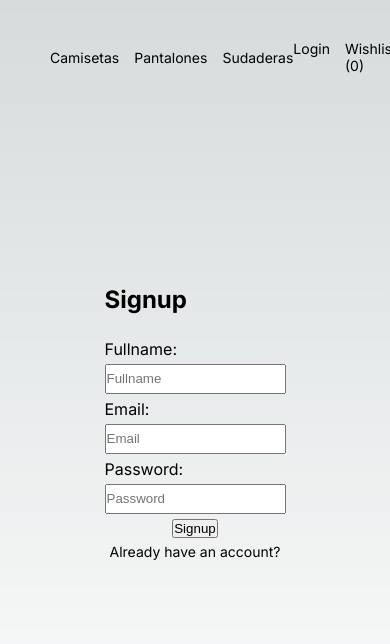
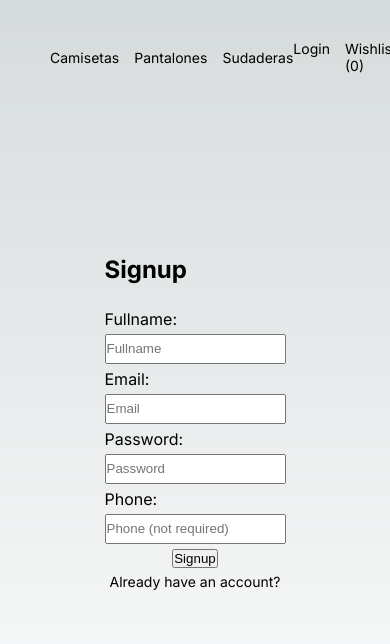
Before and after one commit to Jupiter-roll/ecommerce-template, a Next.js app: page /register in a window 390 px wide. Shown: the top 644 px of the page. Built offline with nearby package versions, Linux system fonts and the light colour scheme; no server answers; the database is empty.

Commit message:
phone number register

```diff
--- a/src/app/api/auth/signup/route.ts
+++ b/src/app/api/auth/signup/route.ts
@@ -8,7 +8,7 @@ export async function POST(request: Request) {
   try {
     await connectDB();
 
-    const { fullname, email, password } = await request.json();
+    const { fullname, email, password, phone } = await request.json();
 
     if (password.length < 6) {
       return NextResponse.json(
@@ -31,6 +31,7 @@ export async function POST(request: Request) {
     const user = new User({
       fullname,
       email,
+      phone,
       password: hashedPassword,
     });
 
@@ -129,7 +130,7 @@ export async function DELETE(request: Request) {
   try {
     await connectDB();
 
-    const { userId, itemId } = await request.json();
+    const { userId } = await request.json();
 
     const user = await User.findById(userId);
 
--- a/src/app/register/page.tsx
+++ b/src/app/register/page.tsx
@@ -25,6 +25,7 @@ function Signup() {
         email: formData.get("email"),
         password: formData.get("password"),
         fullname: formData.get("fullname"),
+        phone: formData.get("phone"),
       });
 
       const res = await signIn("credentials", {
@@ -73,6 +74,14 @@ function Signup() {
           name="password"
         />
 
+        <label className="">Phone:</label>
+        <input
+          type="text"
+          placeholder="Phone (not required)"
+          className=""
+          name="phone"
+        />
+
         <button className="">
           Signup
         </button>
```
Also changed, not shown: src/models/User.ts (+5 -2 lines).
